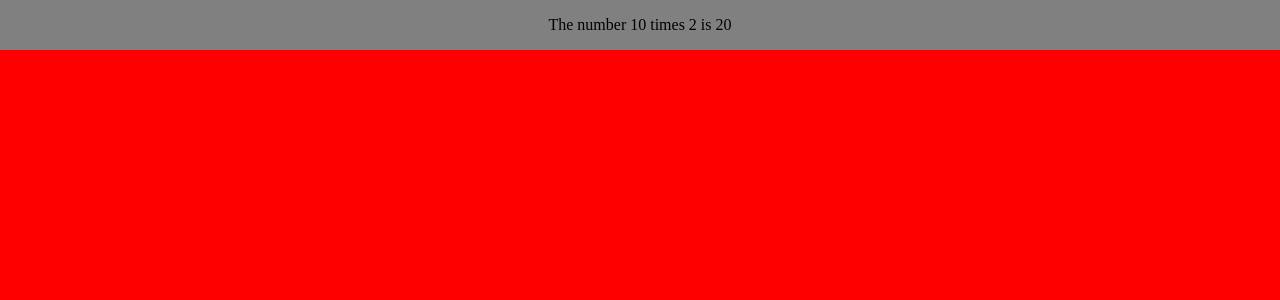
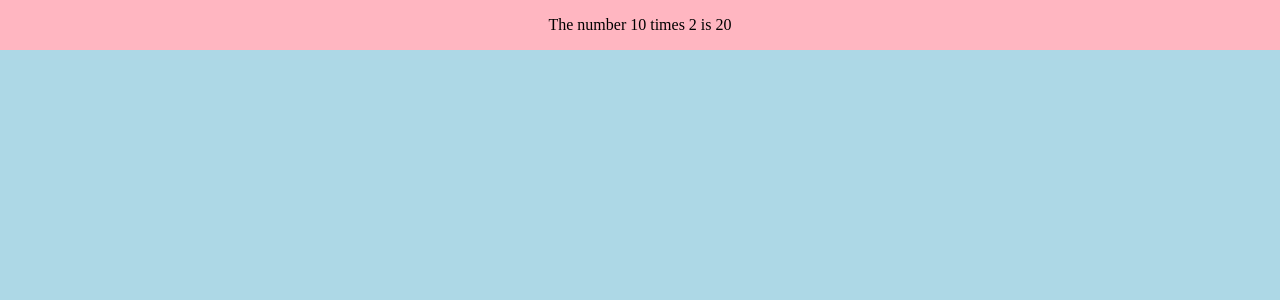
Before and after one commit to daviddinnison/react-template, a React app: page / in a window 1280 px wide. Shown: the top 300 px of the page. Built offline with nearby package versions, Linux system fonts and the light colour scheme.

Commit message:
prop-types

```diff
--- a/package.json
+++ b/package.json
@@ -10,6 +10,7 @@
   "author": "David Dinnison",
   "license": "MIT",
   "dependencies": {
+    "prop-types": "^15.7.2",
     "react": "^16.12.0",
     "react-dom": "^16.12.0"
   },
--- a/src/components/App.js
+++ b/src/components/App.js
@@ -4,7 +4,7 @@ import styled from 'styled-components';
 import { MainPanel } from 'components/core/Panels';
 
 const AppWrapper = styled.div`
-    background: red;
+    background: lightblue;
     min-height: 100%;
 `;
 
--- a/src/components/core/Panels.js
+++ b/src/components/core/Panels.js
@@ -1,8 +1,25 @@
-import React from 'react';
+import React, { PureComponent } from 'react';
+import PropTypes from 'prop-types'
 import styled from 'styled-components';
 
-export const MainPanel = styled.div`
-    background: grey;
+const StyledPanel = styled.div`
+    background: lightpink;
     padding: 1rem 0;
     text-align: center;
 `;
+
+export class MainPanel extends PureComponent {
+    render() {
+        const { children } = this.props;
+
+        return (
+            <StyledPanel>
+                {children}
+            </StyledPanel>
+        );
+    }
+}
+
+MainPanel.propTypes = {
+    children: PropTypes.node.isRequired
+};
```
